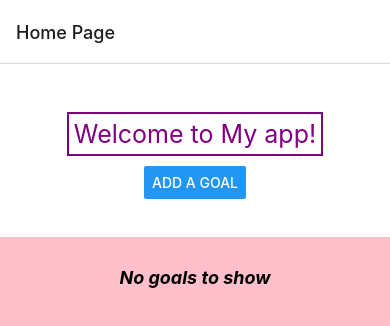
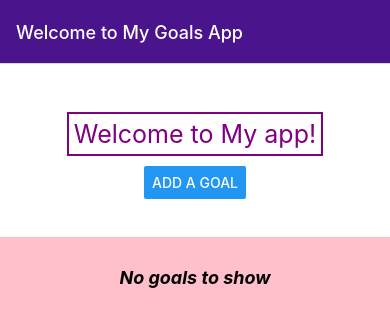
Before and after one commit to BearRabbitCrane/5520-Mobile, a React Native app: screen / in a window 390 px wide. Shown: the top 326 px of the page. Built offline with nearby package versions, Linux system fonts and the light colour scheme.

Commit message:
week5: Activity - options prop on Screen

```diff
--- a/App.js
+++ b/App.js
@@ -11,18 +11,22 @@
   return (
     <NavigationContainer>
       <Stack.Navigator>
-        {/* Define the Home screen */}
+        {/* Define the Home screen with customized header options */}
         <Stack.Screen
-          name="Home"  // Name for the Home screen
+          name="Home"  // Screen name
           component={Home}  // Home component
-          options={{ title: 'Home Page' }}  // Optional: Customize header title
+          options={{
+            title: 'Welcome to My Goals App',  // Custom title for the navigation bar
+            headerStyle: { backgroundColor: '#4a148c' },  // Background color of the header
+            headerTintColor: '#fff',  // Font color of the header text
+          }}
         />
 
         {/* Define the GoalDetails screen */}
         <Stack.Screen
           name="GoalDetails"  // Arbitrary name for the GoalDetails screen
           component={GoalDetails}  // GoalDetails component
-          options={{ title: 'Goal Details' }}  // Optional: Customize header title
+          options={{ title: 'Details' }}  // Optional: Customize header title for GoalDetails
         />
       </Stack.Navigator>
     </NavigationContainer>
```
